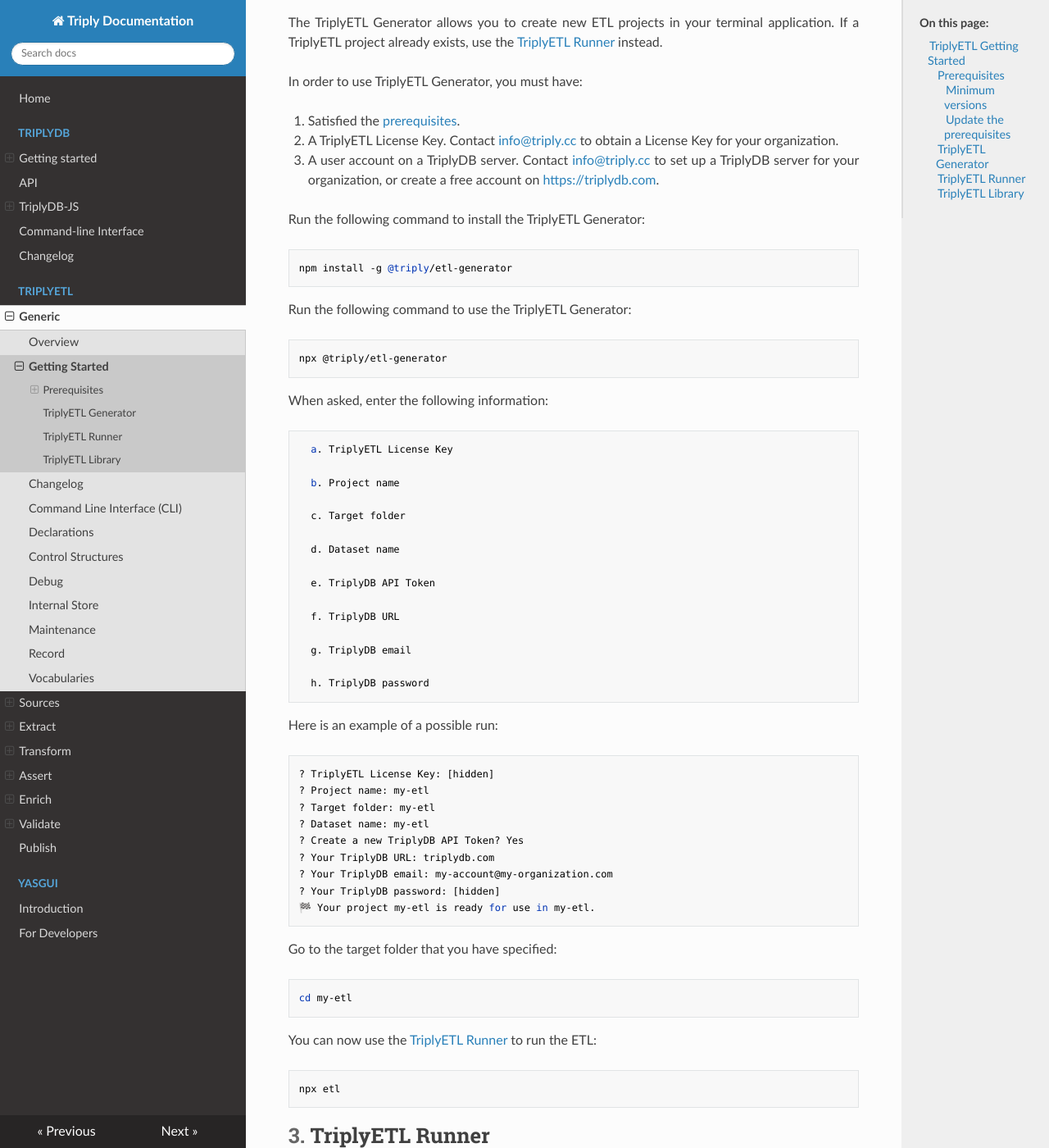
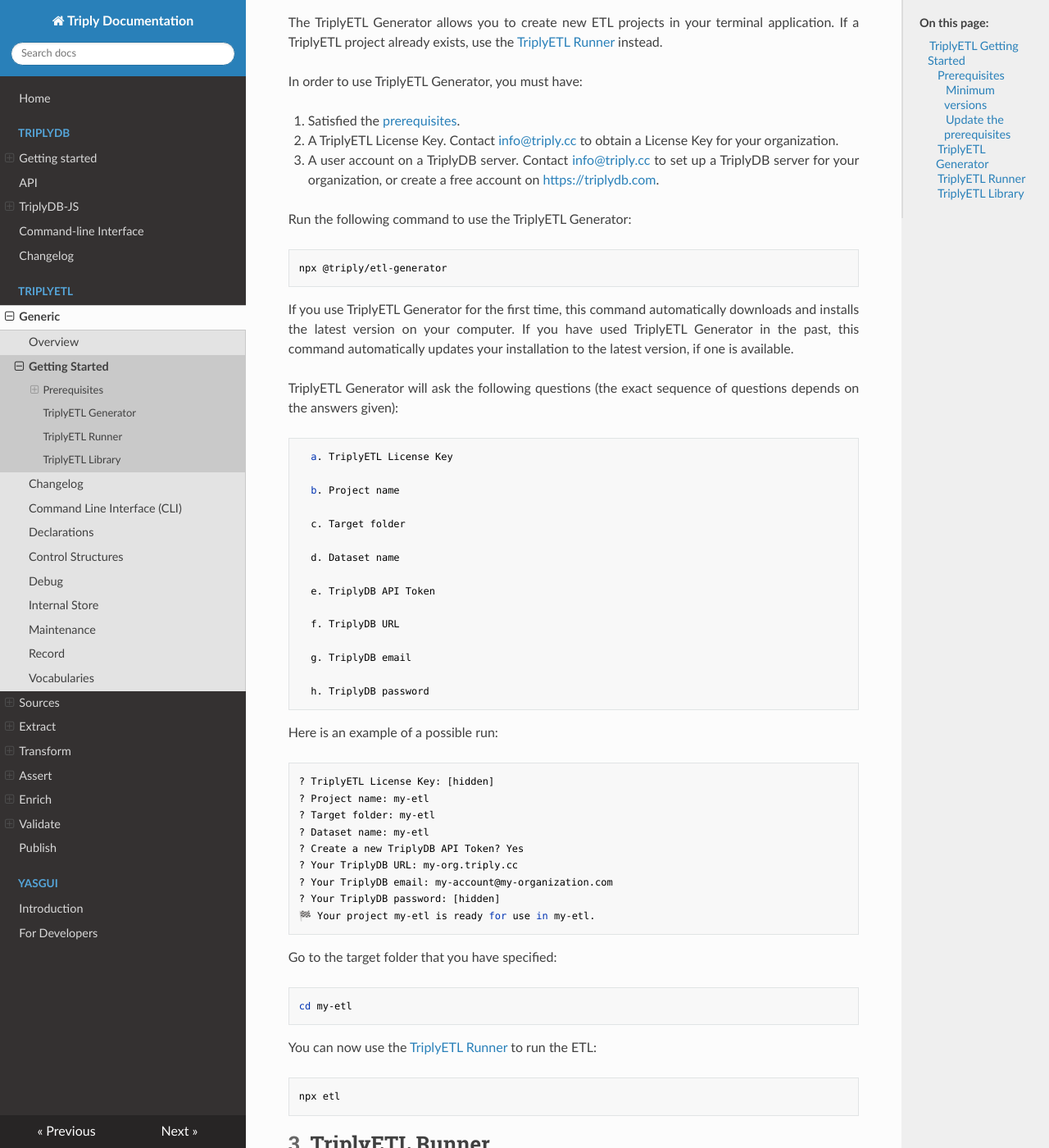
Before and after one commit to TriplyDB/Documentation, an MkDocs documentation site: the page built from docs/triply-etl/generic/getting-started.md, in a window 1280 px wide and 1400 px high, scrolled down 2574 px. Shown: the whole window at 82% size. Built offline with MkDocs 1.6.1, drawn with Linux system fonts in a browser that asks for light colours.

Commit message:
FIXED: The install step for TriplyETL Generator is not needed.

````diff
--- a/docs/triply-etl/generic/getting-started.md
+++ b/docs/triply-etl/generic/getting-started.md
@@ -135,19 +135,15 @@
 
 3. A user account on a TriplyDB server. Contact [info@triply.cc](mailto:info@triply.cc) to set up a TriplyDB server for your organization, or create a free account on <https://triplydb.com>.
 
-Run the following command to install the TriplyETL Generator:
-
-```
-npm install -g @triply/etl-generator
-```
-
 Run the following command to use the TriplyETL Generator:
 
 ```sh
 npx @triply/etl-generator
 ```
 
-When asked, enter the following information:
+If you use TriplyETL Generator for the first time, this command automatically downloads and installs the latest version on your computer. If you have used TriplyETL Generator in the past, this command automatically updates your installation to the latest version, if one is available.
+
+TriplyETL Generator will ask the following questions (the exact sequence of questions depends on the answers given):
 
       a. TriplyETL License Key
 
@@ -173,7 +169,7 @@
 ? Target folder: my-etl
 ? Dataset name: my-etl
 ? Create a new TriplyDB API Token? Yes
-? Your TriplyDB URL: triplydb.com
+? Your TriplyDB URL: my-org.triply.cc
 ? Your TriplyDB email: my-account@my-organization.com
 ? Your TriplyDB password: [hidden]
 🏁 Your project my-etl is ready for use in my-etl.
````
